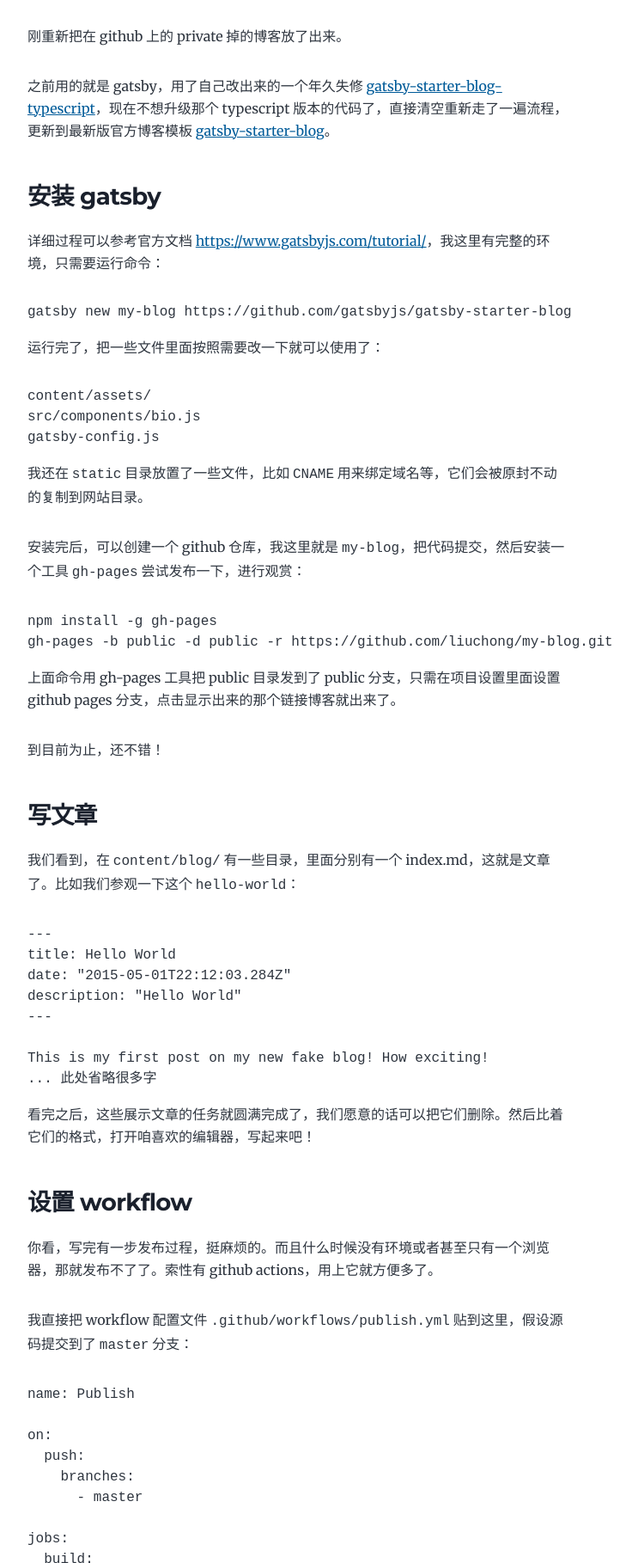
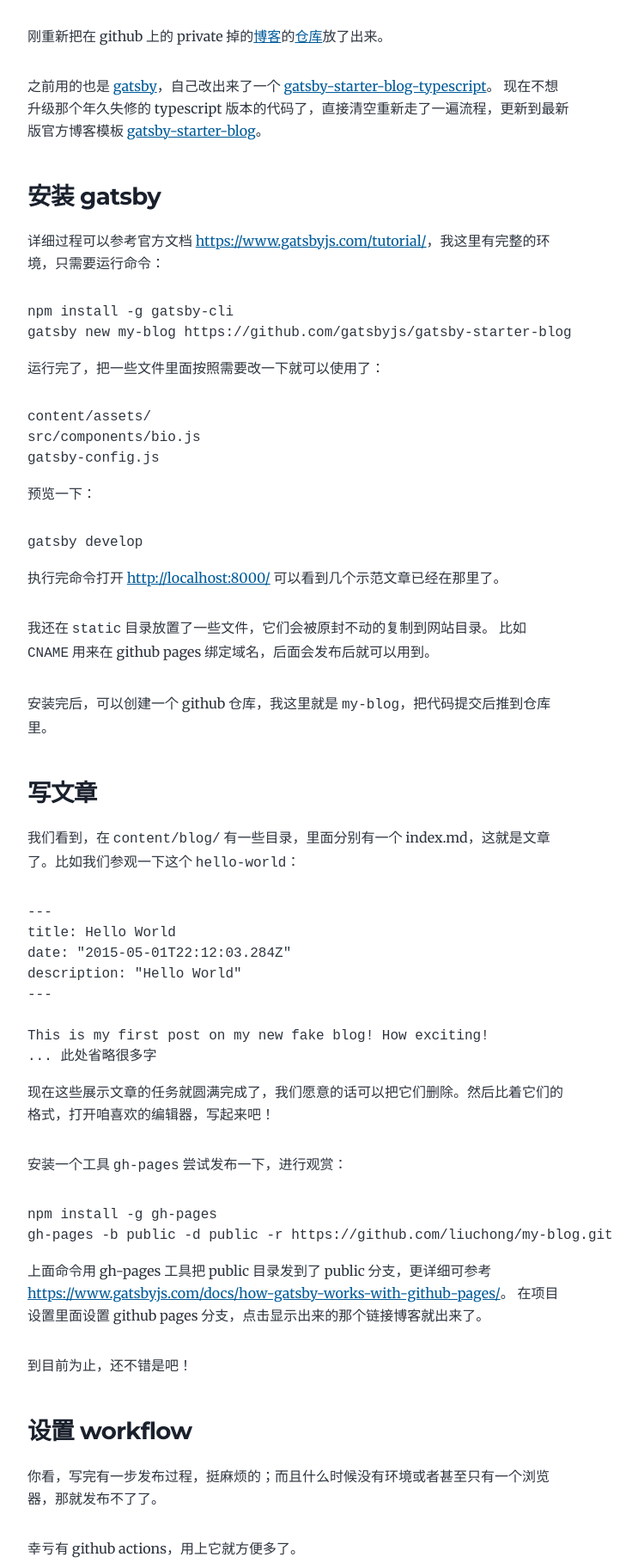
Before and after one commit to liuchong/myblog, a Gatsby site: page /write-and-publish-blog-with-gatsby-and-github-workflow/ in a window 1280 px wide. Shown: the part 255-2073 px from the top of the page at 86% size, without its empty margins (292-1035 px from the left). Built offline with nearby package versions, Linux system fonts and the light colour scheme; Gatsby itself is replaced by a stand-in of ours; some packages are replaced by stand-ins of ours; code samples lack their colours.

Commit message:
Update article write-and-publish-blog-with-gatsby-and-github-workflow

````diff
--- a/content/blog/write-and-publish-blog-with-gatsby-and-github-workflow/index.md
+++ b/content/blog/write-and-publish-blog-with-gatsby-and-github-workflow/index.md
@@ -4,15 +4,17 @@ date: "2020-12-17"
 description: "用 gatsby 和 github workflow 写博客，支持在在线编辑，自动发布"
 ---
 
-刚重新把在 github 上的 private 掉的博客放了出来。
+刚重新把在 github 上的 private 掉的[博客](/)的[仓库](https://github.com/liuchong/my-blog)放了出来。
 
-之前用的就是 gatsby，用了自己改出来的一个年久失修 [gatsby-starter-blog-typescript](https://github.com/liuchong/gatsby-starter-blog-typescript)，现在不想升级那个 typescript 版本的代码了，直接清空重新走了一遍流程，更新到最新版官方博客模板 [gatsby-starter-blog](https://github.com/gatsbyjs/gatsby-starter-blog)。
+之前用的也是 [gatsby](https://www.gatsbyjs.com/)，自己改出来了一个 [gatsby-starter-blog-typescript](https://github.com/liuchong/gatsby-starter-blog-typescript)。
+现在不想升级那个年久失修的 typescript 版本的代码了，直接清空重新走了一遍流程，更新到最新版官方博客模板 [gatsby-starter-blog](https://github.com/gatsbyjs/gatsby-starter-blog)。
 
 ### 安装 gatsby
 
 详细过程可以参考官方文档 <https://www.gatsbyjs.com/tutorial/>，我这里有完整的环境，只需要运行命令：
 
 ```
+npm install -g gatsby-cli
 gatsby new my-blog https://github.com/gatsbyjs/gatsby-starter-blog
 ```
 
@@ -24,18 +26,18 @@ src/components/bio.js
 gatsby-config.js
 ```
 
-我还在 `static` 目录放置了一些文件，比如 `CNAME` 用来绑定域名等，它们会被原封不动的复制到网站目录。
-
-安装完后，可以创建一个 github 仓库，我这里就是 `my-blog`，把代码提交，然后安装一个工具 `gh-pages` 尝试发布一下，进行观赏：
+预览一下：
 
 ```
-npm install -g gh-pages
-gh-pages -b public -d public -r https://github.com/liuchong/my-blog.git
+gatsby develop
 ```
 
-上面命令用 gh-pages 工具把 public 目录发到了 public 分支，只需在项目设置里面设置 github pages 分支，点击显示出来的那个链接博客就出来了。
+执行完命令打开 <http://localhost:8000/> 可以看到几个示范文章已经在那里了。
 
-到目前为止，还不错！
+我还在 `static` 目录放置了一些文件，它们会被原封不动的复制到网站目录。
+比如 `CNAME` 用来在 github pages 绑定域名，后面会发布后就可以用到。
+
+安装完后，可以创建一个 github 仓库，我这里就是 `my-blog`，把代码提交后推到仓库里。
 
 ### 写文章
 
@@ -52,11 +54,25 @@ This is my first post on my new fake blog! How exciting!
 ... 此处省略很多字
 ```
 
-看完之后，这些展示文章的任务就圆满完成了，我们愿意的话可以把它们删除。然后比着它们的格式，打开咱喜欢的编辑器，写起来吧！
+现在这些展示文章的任务就圆满完成了，我们愿意的话可以把它们删除。然后比着它们的格式，打开咱喜欢的编辑器，写起来吧！
+
+安装一个工具 `gh-pages` 尝试发布一下，进行观赏：
+
+```
+npm install -g gh-pages
+gh-pages -b public -d public -r https://github.com/liuchong/my-blog.git
+```
+
+上面命令用 gh-pages 工具把 public 目录发到了 public 分支，更详细可参考 <https://www.gatsbyjs.com/docs/how-gatsby-works-with-github-pages/>。
+在项目设置里面设置 github pages 分支，点击显示出来的那个链接博客就出来了。
+
+到目前为止，还不错是吧！
 
 ### 设置 workflow
 
-你看，写完有一步发布过程，挺麻烦的。而且什么时候没有环境或者甚至只有一个浏览器，那就发布不了了。索性有 github actions，用上它就方便多了。
+你看，写完有一步发布过程，挺麻烦的；而且什么时候没有环境或者甚至只有一个浏览器，那就发布不了了。
+
+幸亏有 github actions，用上它就方便多了。
 
 我直接把 workflow 配置文件 `.github/workflows/publish.yml` 贴到这里，假设源码提交到了 `master` 分支：
 
@@ -85,12 +101,13 @@ jobs:
 ```
 
 要注意的是 `secrets.PUBLISH` 这个要手动在 <https://github.com/settings/tokens> 创建 token，
-然后再到项目里面添加一个 secrets 项，我这里是在 <https://github.com/liuchong/my-blog/settings/secrets/actions>，`Name`那项就填的 `PUBLISH`。
+然后再到项目里面，比如我就是在 <https://github.com/liuchong/my-blog/settings/secrets/actions>，添加一个 secrets 项，
+`Name`那项就填的 `PUBLISH`。
 
 说明一下，这个链接 <https://docs.github.com/cn/free-pro-team@latest/actions/reference/authentication-in-a-workflow> 上面还有个 `secrets.GITHUB_TOKEN`，
 说是自动创建的，不过我没有使用成功。
 
-如果有问题，可以试着手动执行一下命令测试，注意 `***` 改成自己的 secret：
+如果发布有问题，可以试着手动执行一下命令测试，注意 `***` 改成自己的 secret：
 
 ```
 gh-pages -b public -d public -r https://***@github.com/liuchong/my-blog.git
@@ -98,6 +115,8 @@ gh-pages -b public -d public -r https://***@github.com/liuchong/my-blog.git
 
 ### 从网页发布
 
-我这篇博客就是在网页上面写的，其中 `date` 条目我手工写的，所以简化了一下，`date: "2020-12-17"` 这样也是可以的。
+到仓库页面 <https://github.com/liuchong/my-blog/tree/master/content/blog> 点击 **Add file -> Create new file** 然后填入 `my-title/index.md`，写就行了。
+
+我这篇博客就是在网页上面写的，其中 `date` 条目我手工写的，所以简化了一下，像 `date: "2020-12-17"` 这样也是可以的，不用那么精确。
 
 不过还是不推荐直接在网页上面写，我写完后点击了一下 preview，又点回编辑界面时失败了一下，还以为博客文章没了，吓坏了 👀
````
